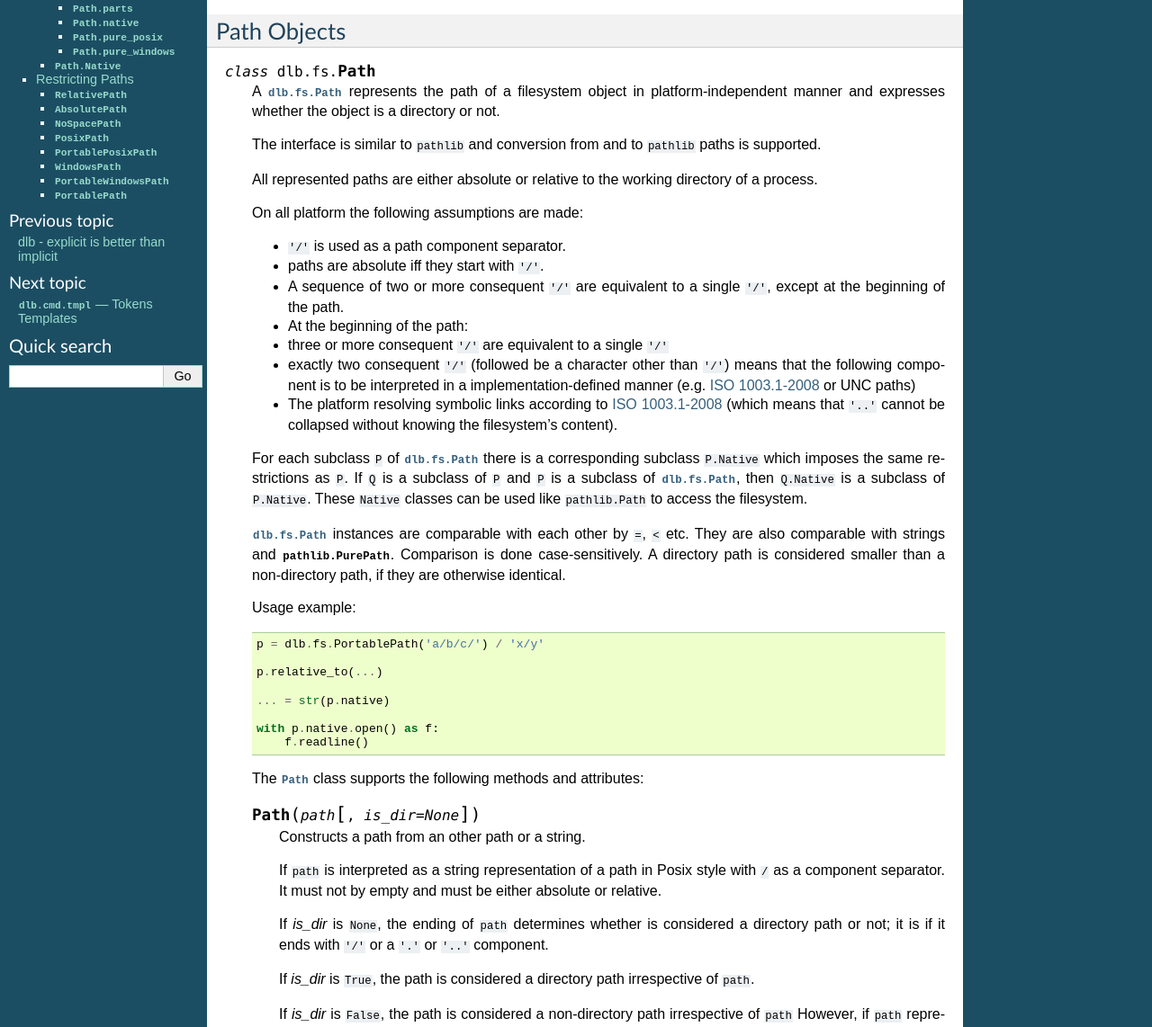
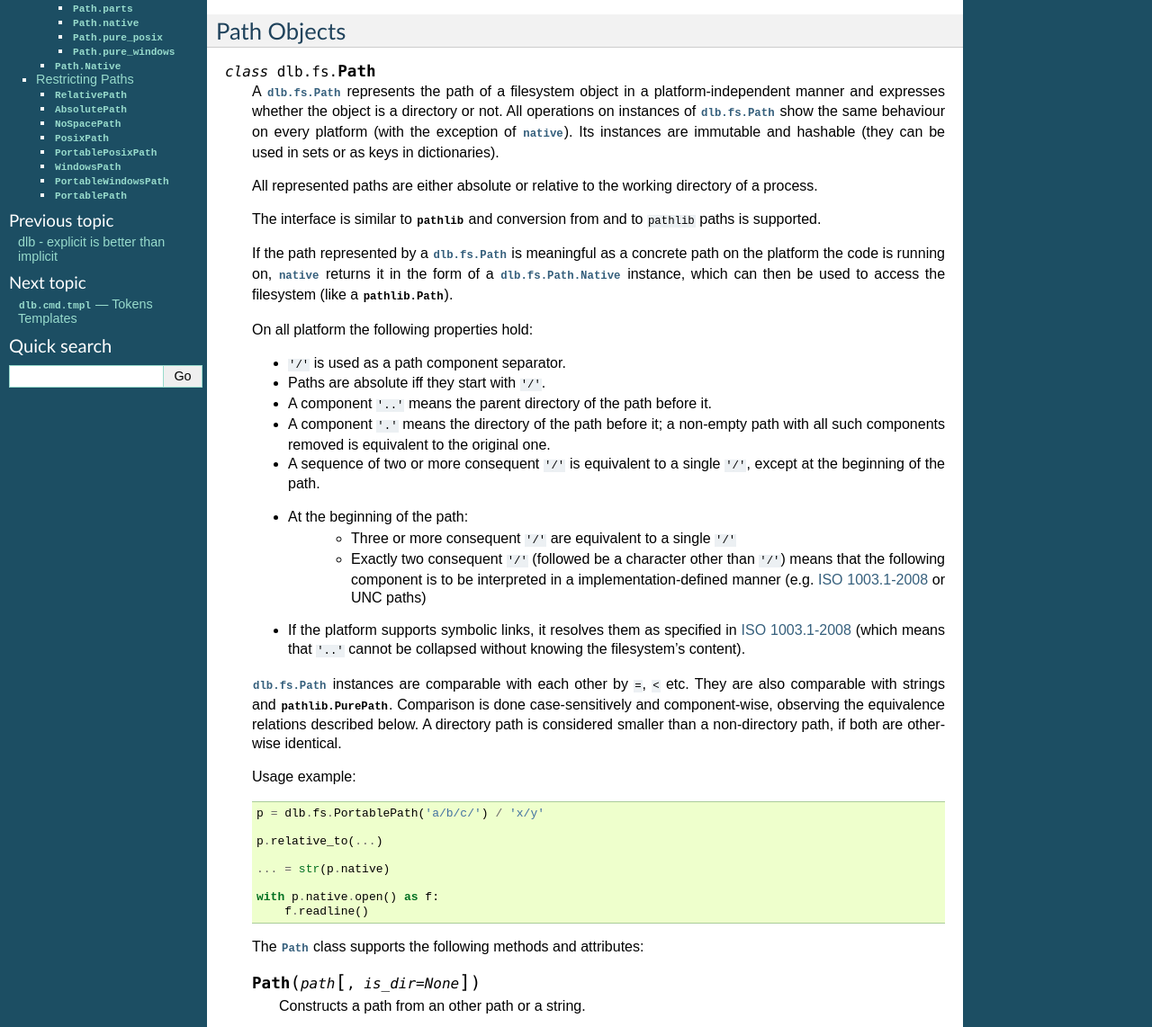
Before and after one commit to dlu-ch/dlb, a Sphinx documentation site: the page built from doc/fs_path.rst, in a window 1280 px wide and 1400 px high, cut to the strip 258-1400 px from the top of the window. Shown: the whole strip at 90% size. Built offline with Sphinx 7.4.7, drawn with Linux system fonts in a browser that asks for light colours; some of the changed text lies outside the part shown.

Commit message:
Improve documentation of dlb.fs

```diff
--- a/doc/fs_path.rst
+++ b/doc/fs_path.rst
@@ -14,35 +14,40 @@ Path Objects
 
 .. class:: Path
 
-   A :class:`dlb.fs.Path` represents the path of a filesystem object in platform-independent manner and
+   A :class:`dlb.fs.Path` represents the path of a filesystem object in a platform-independent manner and
    expresses whether the object is a directory or not.
-
-   The interface is similar to ``pathlib`` and conversion from and to ``pathlib`` paths is supported.
+   All operations on instances of :class:`dlb.fs.Path` show the same behaviour on every platform
+   (with the exception of :attr:`native`).
+   Its instances are immutable and hashable (they can be used in sets or as keys in dictionaries).
 
    All represented paths are either absolute or relative to the working directory of a process.
 
-   On all platform the following assumptions are made:
+   The interface is similar to :mod:`pathlib` and conversion from and to ``pathlib`` paths is supported.
+
+   If the path represented by a :class:`dlb.fs.Path` is meaningful as a concrete path on the platform the code
+   is running on, :attr:`native` returns it in the form of a :class:`dlb.fs.Path.Native` instance, which can
+   then be used to access the filesystem (like a :class:`pathlib.Path`).
+
+   On all platform the following properties hold:
 
    - ``'/'`` is used as a path component separator.
-   - paths are absolute iff they start with ``'/'``.
-   - A sequence of two or more consequent ``'/'`` are equivalent to a single ``'/'``, except at the beginning of the path.
+   - Paths are absolute iff they start with ``'/'``.
+   - A component ``'..'`` means the parent directory of the path before it.
+   - A component ``'.'`` means the directory of the path before it;
+     a non-empty path with all such components removed is equivalent to the original one.
+   - A sequence of two or more consequent ``'/'`` is equivalent to a single ``'/'``, except at the beginning of
+     the path.
    - At the beginning of the path:
-   - three or more consequent ``'/'`` are equivalent to a single ``'/'``
-   - exactly two consequent ``'/'`` (followed be a character other than ``'/'``) means that the following component
-     is to be interpreted in a implementation-defined manner (e.g. `ISO 1003.1-2008`_ or UNC paths)
-   - The platform resolving symbolic links according to `ISO 1003.1-2008`_
+       - Three or more consequent ``'/'`` are equivalent to a single ``'/'``
+       - Exactly two consequent ``'/'`` (followed be a character other than ``'/'``) means that the following component
+         is to be interpreted in a implementation-defined manner (e.g. `ISO 1003.1-2008`_ or UNC paths)
+   - If the platform supports symbolic links, it resolves them as specified in `ISO 1003.1-2008`_
      (which means that ``'..'`` cannot be collapsed without knowing the filesystem's content).
-
-   For each subclass ``P`` of :class:`dlb.fs.Path` there is a corresponding subclass ``P.Native`` which imposes the same
-   restrictions as ``P``.
-   If ``Q`` is a subclass of ``P`` and ``P`` is a subclass of :class:`dlb.fs.Path`, then ``Q.Native`` is a subclass
-   of ``P.Native``.
-   These ``Native`` classes can be used like ``pathlib.Path`` to access the filesystem.
 
    :class:`dlb.fs.Path` instances are comparable with each other by ``=``, ``<`` etc.
    They are also comparable with strings and :class:`pathlib.PurePath`.
-   Comparison is done case-sensitively.
-   A directory path is considered smaller than a non-directory path, if they are otherwise identical.
+   Comparison is done case-sensitively and component-wise, observing the equivalence relations described below.
+   A directory path is considered smaller than a non-directory path, if both are otherwise identical.
 
    Usage example::
 
@@ -160,10 +165,12 @@ Path Objects
 
    A native path whose instances can be used like once from :class:`pathlib.Path`.
 
-   Construction of ``Path.Native`` instances underlies the restrictions imposed by the containing
-   (subclass of) :class:`Path`.
+   For each subclass ``P`` of :class:`dlb.fs.Path` there is a corresponding subclass ``P.Native`` which imposes the same
+   restrictions as ``P``.
+   If ``Q`` is a subclass of ``P`` and ``P`` is a subclass of :class:`dlb.fs.Path`, then ``Q.Native`` is a subclass
+   of ``P.Native``.
 
-   Example::
+   Example (on a Posix system)::
 
       >>> dlb.fs.NoSpacePath.Native('/tmp/x y')
       Traceback (most recent call last):
@@ -173,7 +180,7 @@ Path Objects
    In contrast to :class:`pathlib.Path`, conversion to string is done in a safe way:
    relative paths are guaranteed to start with ``'.'``.
 
-   Example::
+   Example (on a Posix system)::
 
        >>> str(Path.Native('-rf'))
        './-rf'
@@ -190,19 +197,19 @@ A subclass of :class:`dlb.fs.Path` should implement only :meth:`check_restrictio
 
 .. class:: RelativePath
 
-   A :class:`Path` which represents a relative path.
+   A :class:`dlb.fs.Path` which represents a relative path.
 
 .. class:: AbsolutePath
 
-   A :class:`Path` which represents an absolute path.
+   A :class:`dlb.fs.Path` which represents an absolute path.
 
 .. class:: NoSpacePath
 
-   A :class:`Path` whose components do not contain ``' '``.
+   A :class:`dlb.fs.Path` whose components do not contain ``' '``.
 
 .. class:: PosixPath
 
-   A :class:`Path` which represents a POSIX-compliant (`ISO 1003.1-2008`_) paths in its least-constricted form.
+   A :class:`dlb.fs.Path` which represents a POSIX-compliant (`ISO 1003.1-2008`_) paths in its least-constricted form.
 
    Every non-empty string, which does not contain ``'/'`` is a valid component.
    Components are separated by ``'/'``.
@@ -223,7 +230,7 @@ A subclass of :class:`dlb.fs.Path` should implement only :meth:`check_restrictio
 
 .. class:: PortablePosixPath
 
-   A :class:`PosixPath` which represents a POSIX-compliant (`ISO 1003.1-2008`_) path in its strictest form.
+   A :class:`dlb.fs.PosixPath` which represents a POSIX-compliant (`ISO 1003.1-2008`_) path in its strictest form.
    Any path whose support is not required by POSIX or is declared as non-portable is considered invalid.
 
    A component cannot be longer than 14 characters, which must all be members of the
@@ -235,14 +242,14 @@ A subclass of :class:`dlb.fs.Path` should implement only :meth:`check_restrictio
 
 .. class:: WindowsPath
 
-   A :class:`Path` which represents a Microsoft Windows-compliant path in its least-constricted form,
+   A :class:`dlb.fs.Path` which represents a Microsoft Windows-compliant path in its least-constricted form,
    which is either relative or absolute and does not contain components with reserved names (like ``NUL``).
    It cannot represent incomplete paths which are neither absolute nor relative to the current working
    directory (e.g. ``C:a\b`` and ``\\name``).
 
 .. class:: PortableWindowsPath
 
-   A :class:`WindowsPath` which represents a Microsoft Windows-compliant path in its strictest form.
+   A :class:`dlb.fs.WindowsPath` which represents a Microsoft Windows-compliant path in its strictest form.
 
    A component cannot be longer than 255 characters.
    The path cannot not be longer than 259 characters.
```
Also changed, not shown: other parts of doc/fs_path.rst (+2 -2 lines).
